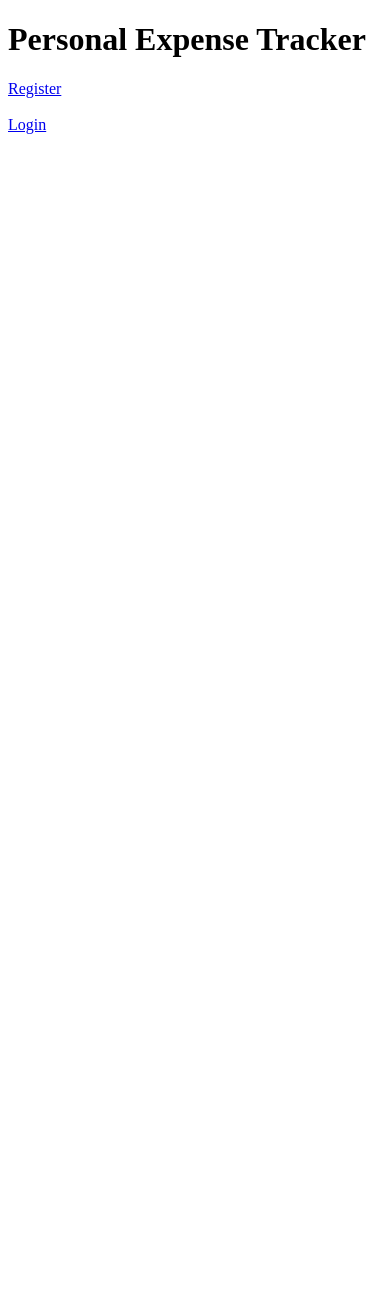
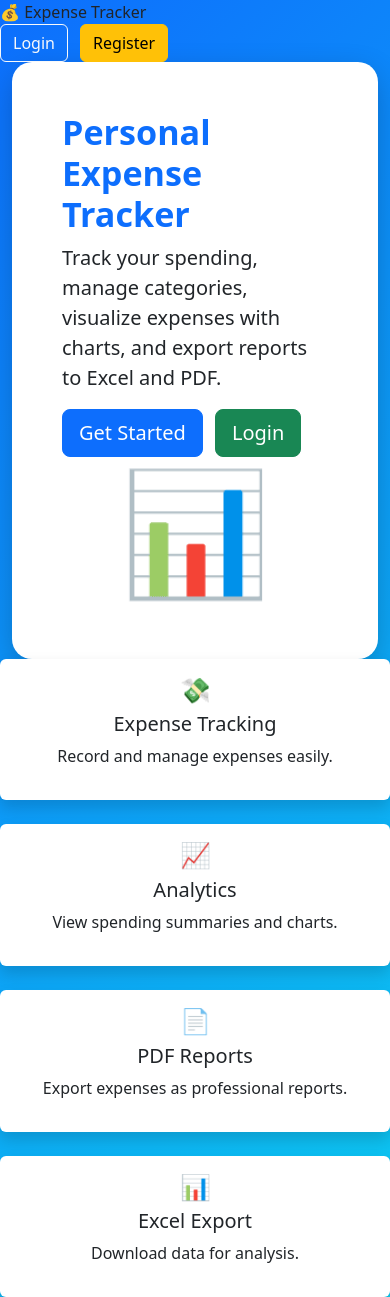
Before and after one commit to michaelmugeni/personal-expense-tracker, a Flask app: page / in a window 390 px wide. Before the commit the page ends 134 px from the top, so only its background shows below. Run offline with Flask 3, Linux system fonts and the light colour scheme.

Commit message:
landing page bulid

```diff
--- a/templates/index.html
+++ b/templates/index.html
@@ -1,16 +1,176 @@
-<!DOCTYPE html>
-<html>
-<head>
-    <title>Personal Expense Tracker</title>
-</head>
-<body>
+<link href="https://cdn.jsdelivr.net/npm/bootstrap@5.3.3/dist/css/bootstrap.min.css" rel="stylesheet">
 
-<h1>Personal Expense Tracker</h1>
+<style>
 
-<a href="/register">Register</a>
-<br><br>
+    body{
+        background: linear-gradient(135deg,#0d6efd,#0dcaf0);
+        min-height:100vh;
+    }
 
-<a href="/login">Login</a>
+    .hero{
+        padding:100px 0;
+        color:white;
+    }
 
-</body>
-</html>
+    .feature-card{
+        transition:0.3s;
+        border:none;
+    }
+
+    .feature-card:hover{
+        transform:translateY(-8px);
+    }
+
+    .hero-box{
+        background:white;
+        border-radius:20px;
+        padding:50px;
+        box-shadow:0 10px 30px rgba(0,0,0,0.2);
+    }
+
+    footer{
+        color:white;
+        text-align:center;
+        padding:20px;
+    }
+
+</style>
+    <a class="navbar-brand" href="#">
+        💰 Expense Tracker
+    </a>
+
+    <div>
+        <a href="/login" class="btn btn-outline-light me-2">
+            Login
+        </a>
+
+        <a href="/register" class="btn btn-warning">
+            Register
+        </a>
+    </div>
+
+</div>
+<div class="container">
+
+    <div class="hero-box">
+
+        <div class="row align-items-center">
+
+            <div class="col-md-6">
+
+                <h1 class="display-4 fw-bold text-primary">
+                    Personal Expense Tracker
+                </h1>
+
+                <p class="lead text-dark">
+                    Track your spending, manage categories,
+                    visualize expenses with charts,
+                    and export reports to Excel and PDF.
+                </p>
+
+                <a href="/register" class="btn btn-primary btn-lg me-2">
+                    Get Started
+                </a>
+
+                <a href="/login" class="btn btn-success btn-lg">
+                    Login
+                </a>
+
+            </div>
+
+            <div class="col-md-6 text-center">
+
+                <h1 style="font-size:120px;">
+                    📊
+                </h1>
+
+            </div>
+
+        </div>
+
+    </div>
+
+</div>
+<div class="row g-4">
+
+    <div class="col-md-3">
+
+        <div class="card feature-card shadow">
+
+            <div class="card-body text-center">
+
+                <h2>💸</h2>
+
+                <h5>Expense Tracking</h5>
+
+                <p>
+                    Record and manage expenses easily.
+                </p>
+
+            </div>
+
+        </div>
+
+    </div>
+
+    <div class="col-md-3">
+
+        <div class="card feature-card shadow">
+
+            <div class="card-body text-center">
+
+                <h2>📈</h2>
+
+                <h5>Analytics</h5>
+
+                <p>
+                    View spending summaries and charts.
+                </p>
+
+            </div>
+
+        </div>
+
+    </div>
+
+    <div class="col-md-3">
+
+        <div class="card feature-card shadow">
+
+            <div class="card-body text-center">
+
+                <h2>📄</h2>
+
+                <h5>PDF Reports</h5>
+
+                <p>
+                    Export expenses as professional reports.
+                </p>
+
+            </div>
+
+        </div>
+
+    </div>
+
+    <div class="col-md-3">
+
+        <div class="card feature-card shadow">
+
+            <div class="card-body text-center">
+
+                <h2>📊</h2>
+
+                <h5>Excel Export</h5>
+
+                <p>
+                    Download data for analysis.
+                </p>
+
+            </div>
+
+        </div>
+
+    </div>
+
+</div>
```
Also changed, not shown: static/charts/expense_pie.png.
